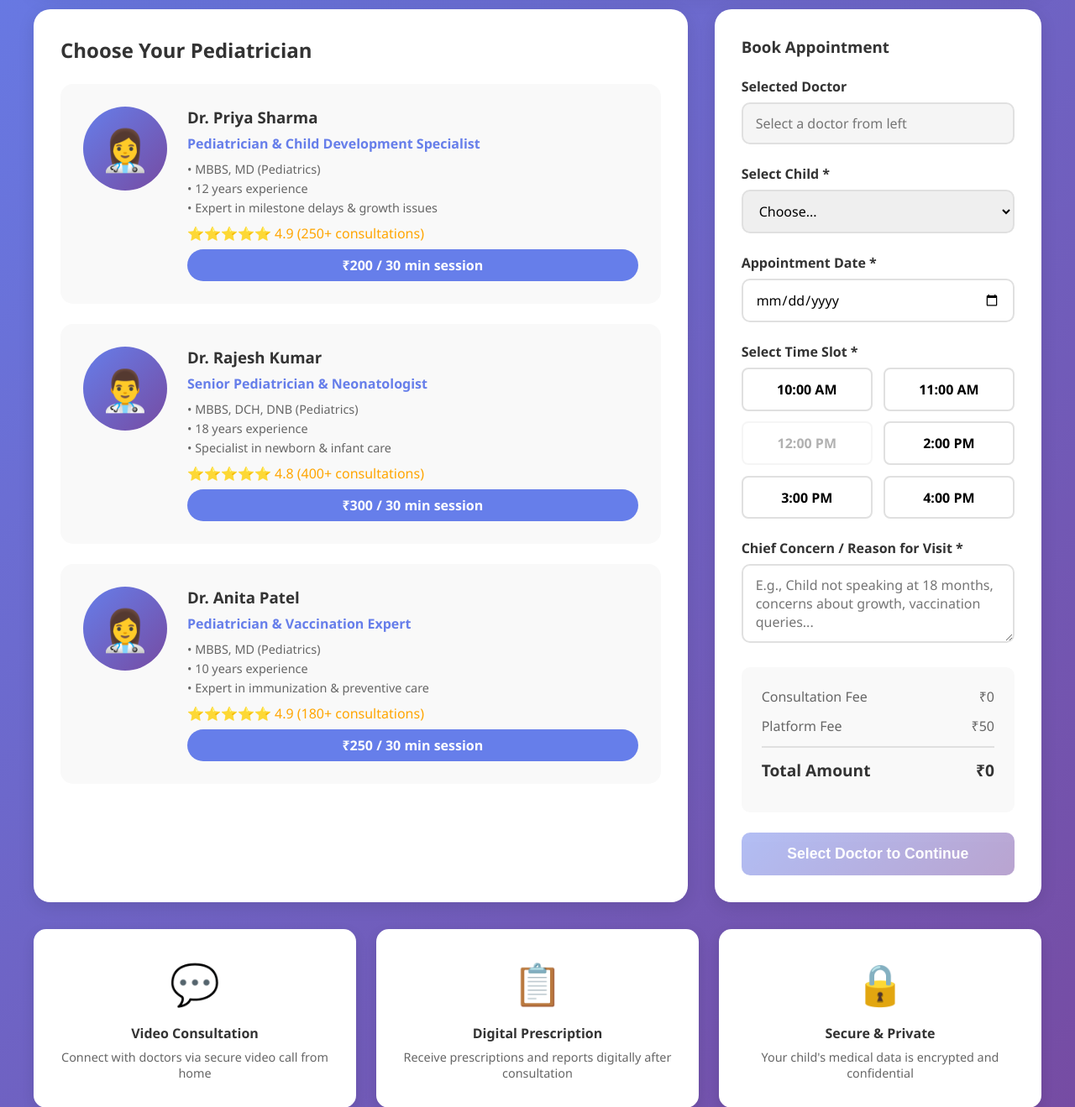
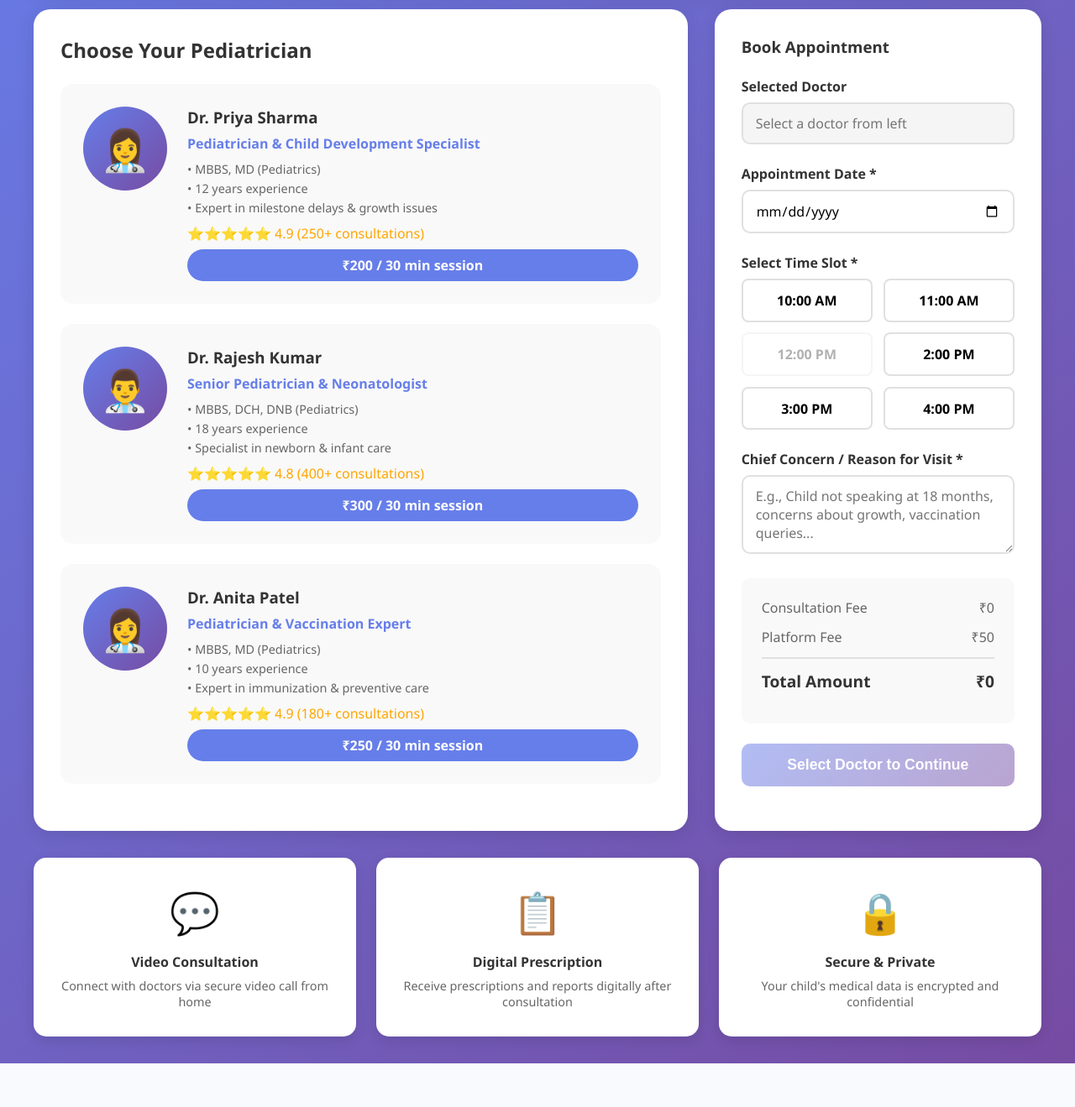
Before and after one commit to vidushikesharwani/Growth-Guardian, a Flask app: page /consultation in a window 1280 px wide. Shown: the part 324-1643 px from the top of the page at 84% size. After the commit the page ends 1591 px from the top, so only its background shows below. Run offline with Flask 3, Linux system fonts and the light colour scheme.

Commit message:
changes in consultation

```diff
--- a/templates/consultation.html
+++ b/templates/consultation.html
@@ -411,15 +411,7 @@
                         <input type="text" id="selectedDoctor" readonly placeholder="Select a doctor from left" style="background: #f5f5f5;">
                     </div>
 
-                    <div class="form-group">
-                        <label for="childSelect">Select Child *</label>
-                        <select id="childSelect" required>
-                            <option value="">Choose...</option>
-                            <option value="1">Aarav Kumar (1 year 2 months)</option>
-                            <option value="2">Priya Sharma (8 months)</option>
-                            <option value="3">Rohan Patel (2 years 4 months)</option>
-                        </select>
-                    </div>
+
 
                     <div class="form-group">
                         <label for="appointmentDate">Appointment Date *</label>
```
Also changed, not shown: database.db.
